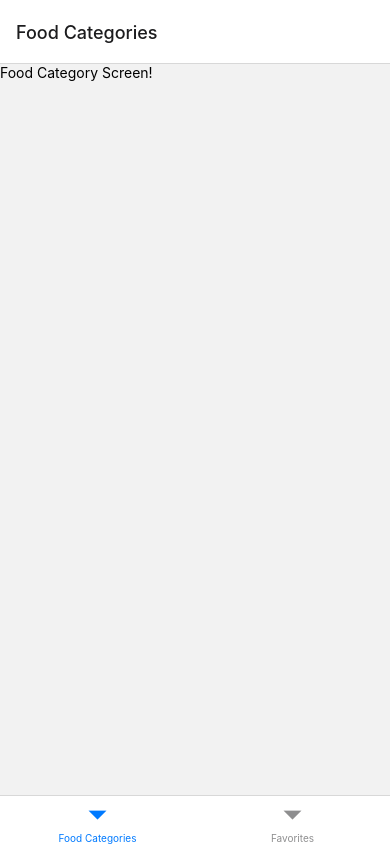
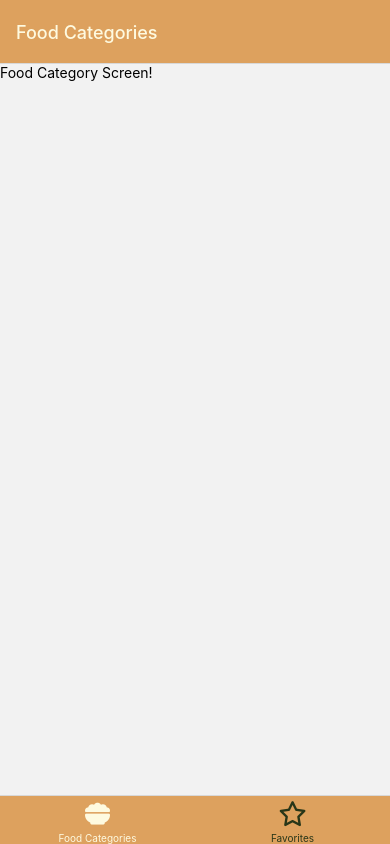
Before and after one commit to DavidLaneiro/SavorSphere, a React Native app: screen / in a window 390 px wide. Built offline with nearby package versions, Linux system fonts and the light colour scheme.

Commit message:
Add icons and styling to tab bar and header.

```diff
--- a/App.js
+++ b/App.js
@@ -4,6 +4,9 @@ import { StatusBar } from "expo-status-bar";
 import FoodCategoryList from "./screens/FoodCategoryList";
 import FavoritesList from "./screens/FavoritesList";
 import { NavigationContainer } from "@react-navigation/native";
+import { Colors } from "./styles/constants/Colors";
+import {FontAwesome6
+} from "@expo/vector-icons";
 
 // Create Navigators
 const Stack = createNativeStackNavigator();
@@ -12,13 +15,31 @@ const Tab = createBottomTabNavigator();
 // Create Bottom Tabs
 function Tabs() {
   return (
-    <Tab.Navigator>
-      <Tab.Screen name="FoodCategoryList" component={FoodCategoryList} options={{
-        title: 'Food Categories'
-      }}/>
-      <Tab.Screen name="Favorites" component={FavoritesList} options={{
-        title: 'Favorites'
-      }}/>
+    <Tab.Navigator
+      screenOptions={{
+        headerStyle: { backgroundColor: Colors.orange300 },
+        headerTintColor: Colors.white500,
+        tabBarStyle: { backgroundColor: Colors.orange300 },
+        tabBarActiveTintColor: Colors.white500,
+        tabBarInactiveTintColor: Colors.green500,
+      }}
+    >
+      <Tab.Screen
+        name="FoodCategoryList"
+        component={FoodCategoryList}
+        options={{
+          title: "Food Categories",
+          tabBarIcon: ({ color, size }) => (<FontAwesome6 name="bowl-food" color={color} size={size} />),
+        }}
+      />
+      <Tab.Screen
+        name="Favorites"
+        component={FavoritesList}
+        options={{
+          title: "Favorites",
+          tabBarIcon: ({color, size }) => (<FontAwesome6 name="star" color={color} size={size} />)
+        }}
+      />
     </Tab.Navigator>
   );
 }
@@ -26,7 +47,8 @@ function Tabs() {
 export default function App() {
   return (
     <NavigationContainer>
-        <Tabs />
+      <StatusBar style="light" />
+      <Tabs />
     </NavigationContainer>
   );
 }
--- a/package.json
+++ b/package.json
@@ -15,7 +15,8 @@
     "expo": "~51.0.28",
     "expo-status-bar": "~1.12.1",
     "react": "18.2.0",
-    "react-native": "0.74.5"
+    "react-native": "0.74.5",
+    "@expo/vector-icons": "^14.0.3"
   },
   "devDependencies": {
     "@babel/core": "^7.20.0"
```
Also changed, not shown: styles/constants/Colors.jsx (renamed from styles/Colors.jsx), 1 other file (tests, documents, lock files or other folders).
